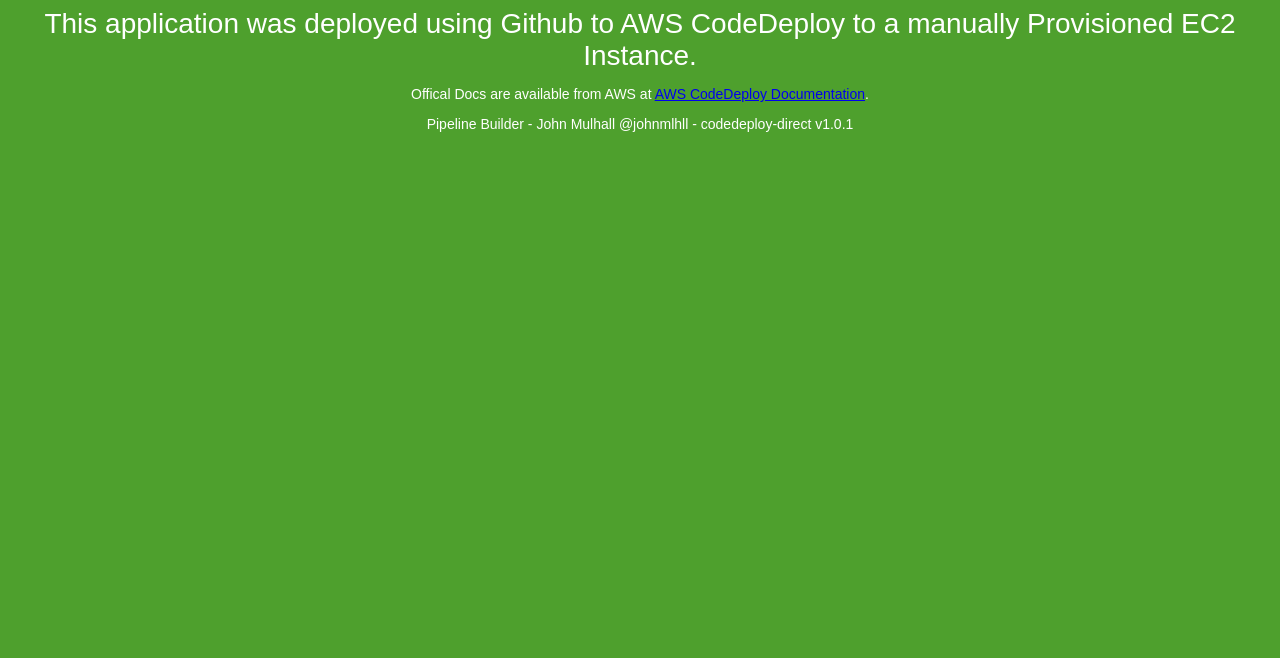
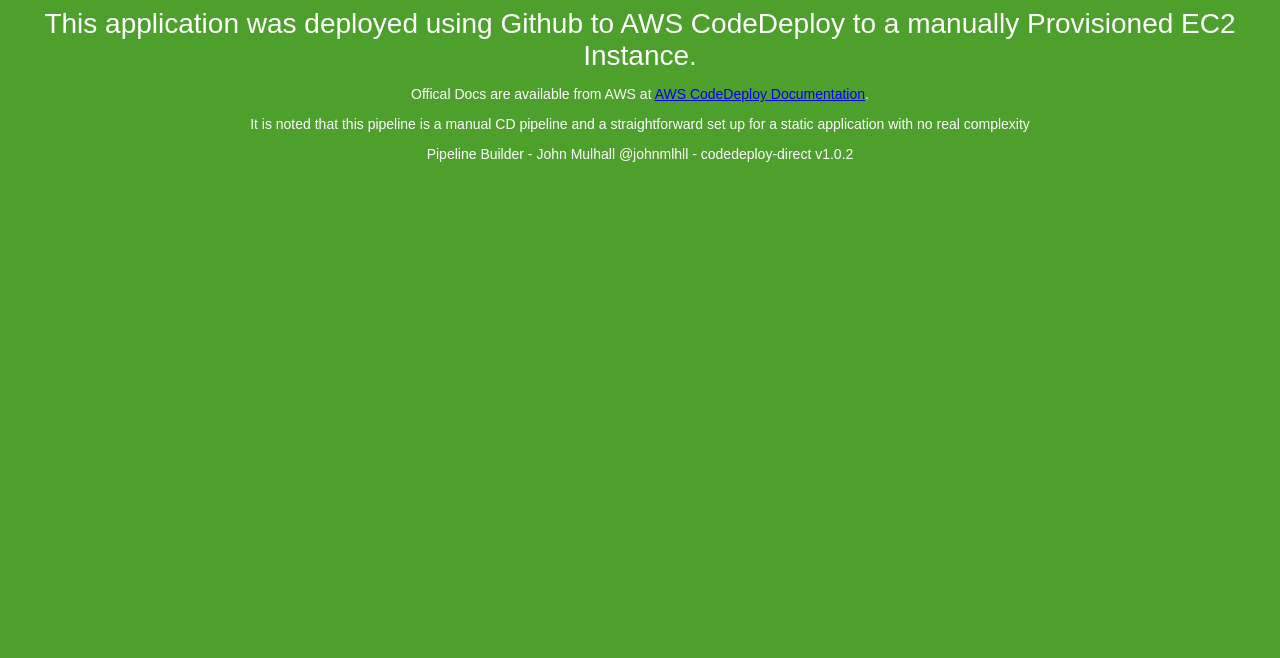
Before and after one commit to johnmlhll/aws-manual-cd-demo, a plain HTML site: page index.html in a window 1280 px wide. Shown: the part 142-800 px from the top of the page. Drawn offline with Linux system fonts and the light colour scheme.

Commit message:
1a demo app revision with more html content v1.0.2

```diff
--- a/index.html
+++ b/index.html
@@ -31,8 +31,11 @@
     <p>Offical Docs are available from AWS at
         <a href="http://aws.amazon.com/documentation/codedeploy">AWS CodeDeploy Documentation</a>.
     </p>
+    <p>
+      It is noted that this pipeline is a manual CD pipeline and a straightforward set up for a static application with no real complexity
+    </p>
     <footer align="center">
-      Pipeline Builder - John Mulhall @johnmlhll - codedeploy-direct v1.0.1
+      Pipeline Builder - John Mulhall @johnmlhll - codedeploy-direct v1.0.2
   </footer>
   </div>
 </body>
```
Also changed, not shown: 2 other files.
